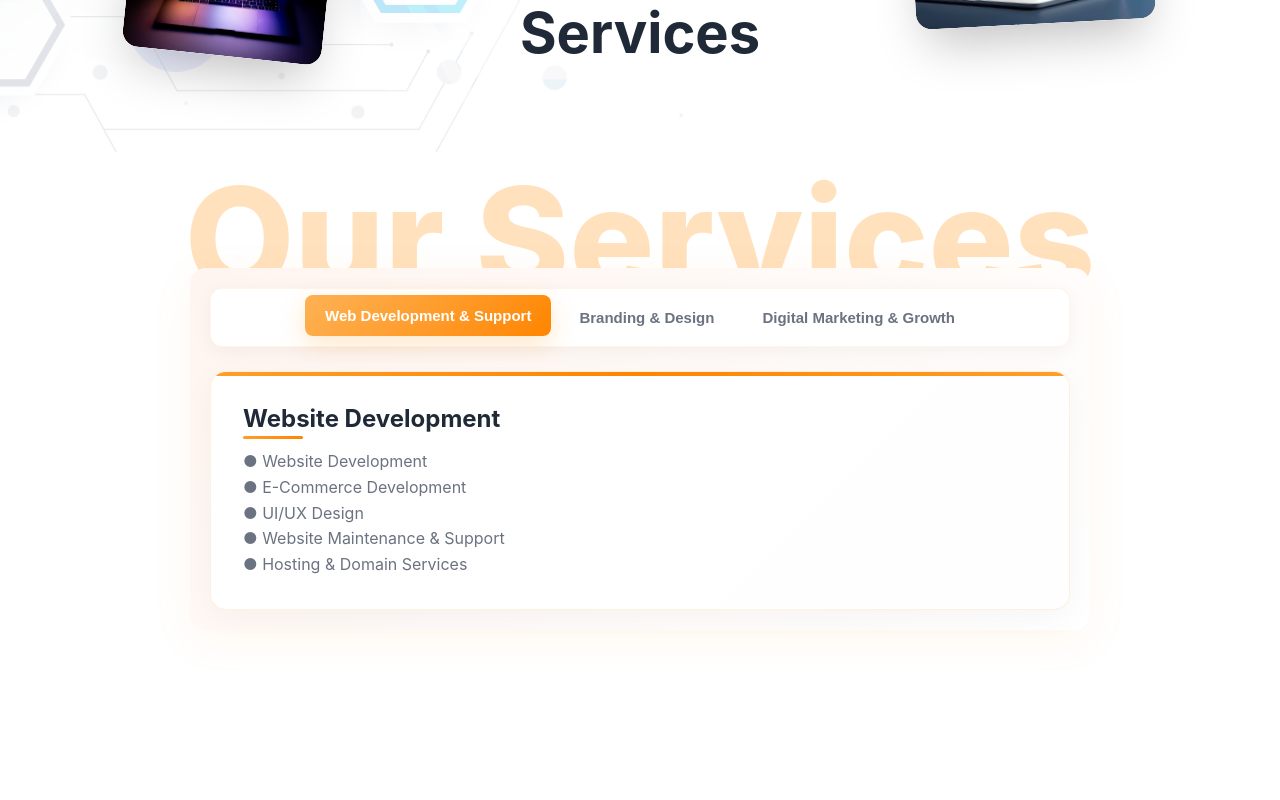
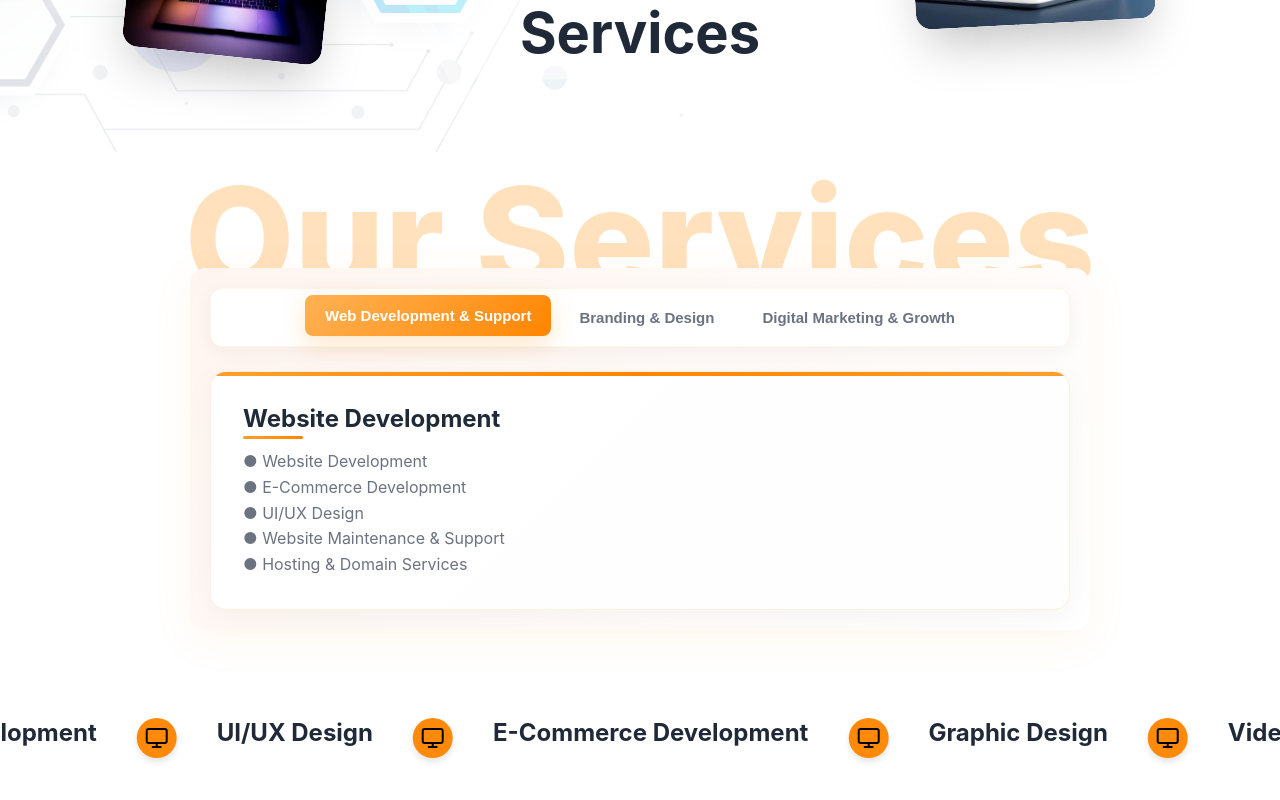
Before and after one commit to Akshat0811hub/yuvocreations, a React (Create React App) app: page / in a window 1280 px wide. Shown: the part 741-1541 px from the top of the page. Before the commit the page ends 1411 px from the top, so only its background shows below. Built offline with nearby package versions, Linux system fonts and the light colour scheme.

Commit message:
carousel made

```diff
--- a/package.json
+++ b/package.json
@@ -7,6 +7,7 @@
     "@testing-library/jest-dom": "^6.8.0",
     "@testing-library/react": "^16.3.0",
     "@testing-library/user-event": "^13.5.0",
+    "lucide-react": "^0.544.0",
     "react": "^19.1.1",
     "react-dom": "^19.1.1",
     "react-scripts": "5.0.1",
--- /dev/null
+++ b/src/components/Carousel.jsx
@@ -0,0 +1,50 @@
+import React from 'react';
+import { Monitor } from 'lucide-react';
+import '../css/Carousel.css'; // CSS import
+
+const Carousel = () => {
+  const items = [
+    "Web Design",
+    "Software Development",
+    "UI/UX Design",
+    "E-Commerce Development",
+    "Graphic Design",
+    "Video Editing",
+    "Digital Marketing",
+    "SEO"
+  ];
+
+  // Duplicate items for seamless infinite scroll
+  const duplicatedItems = [...items, ...items];
+
+  return (
+    <div className="carousel-container">
+      <div className="relative">
+        {/* Horizontal scrolling container */}
+        <div className="flex items-center whitespace-nowrap animate-scroll">
+          {duplicatedItems.map((item, index) => (
+            <React.Fragment key={index}>
+              {/* Service Name */}
+              <h2 className="service-text">
+                {item}
+              </h2>
+
+              {/* Icon between services (skip last one in a loop) */}
+              {index !== duplicatedItems.length - 1 && (
+                <div className="service-icon">
+                  <Monitor className="w-5 h-5 text-white" />
+                </div>
+              )}
+            </React.Fragment>
+          ))}
+        </div>
+
+        {/* Gradient edges */}
+        <div className="absolute left-0 top-0 h-full w-20 bg-gradient-to-r from-white to-transparent pointer-events-none z-10"></div>
+        <div className="absolute right-0 top-0 h-full w-20 bg-gradient-to-l from-white to-transparent pointer-events-none z-10"></div>
+      </div>
+    </div>
+  );
+};
+
+export default Carousel;
--- a/src/components/Tabs.jsx
+++ b/src/components/Tabs.jsx
@@ -1,5 +1,6 @@
 import React, { useState } from "react";
 import "../css/Tabs.css";
+import Carousel from "./Carousel";
 
 const Tabs = () => {
   const [activeTab, setActiveTab] = useState("tab1");
@@ -44,7 +45,6 @@ const Tabs = () => {
             <br /> ● Hosting & Domain Services
           </p>
         </div>
-
         <div className={`tab-content ${activeTab === "tab2" ? "show" : ""}`}>
           <h3>Branding & Design</h3>
           <p>
@@ -64,6 +64,7 @@ const Tabs = () => {
         </div>
       </div>
     </div>
+    <Carousel/>
     </>
   );
 };
--- /dev/null
+++ b/src/css/Carousel.css
@@ -0,0 +1,55 @@
+/* Main container */
+.carousel-container {
+  width: 100%;
+  overflow: hidden;
+  background: white;
+  padding: 3rem 0; /* py-12 */
+}
+
+/* Text styling */
+.service-text {
+  font-size: 1.5rem; /* text-2xl */
+  font-weight: bold;
+  color: #1f2937; /* text-gray-800 */
+  margin: 0 1.5rem; /* mx-6 */
+  white-space: nowrap;
+  transition: color 0.3s ease;
+}
+
+.service-text:hover {
+  color: #2563eb; /* blue-600 */
+}
+
+/* Icon circle */
+.service-icon {
+  width: 2.5rem;   /* w-10 */
+  height: 2.5rem;  /* h-10 */
+  background: #ff8a0a; /* blue-500 */
+  border-radius: 50%;
+  display: flex;
+  align-items: center;
+  justify-content: center;
+  margin: 0 1rem; /* mx-4 */
+  box-shadow: 0 4px 6px rgba(0,0,0,0.1);
+  transition: all 0.3s ease;
+}
+
+.service-icon:hover {
+  background: #2563eb; /* blue-600 */
+  transform: scale(1.1);
+}
+
+/* Scroll animation */
+@keyframes scroll {
+  0% {
+    transform: translateX(0);
+  }
+  100% {
+    transform: translateX(-50%);
+  }
+}
+
+.animate-scroll {
+  display: inline-flex;
+  animation: scroll 30s linear infinite;
+}
--- a/src/css/Tabs.css
+++ b/src/css/Tabs.css
@@ -10,8 +10,7 @@
   border-radius: 16px;
   box-shadow: 0 10px 40px rgba(254, 158, 42, 0.08);
   margin-top: -80px;
-  position: relative;  /* 👈 yeh add karo */
-  z-index: -1;         /* ab element peeche चला जाएगा */
+  position: relative;
 }
 
 .services-heading {
@@ -23,10 +22,10 @@
   font-family: 'Inter', 'Segoe UI', Tahoma, Geneva, Verdana, sans-serif;
   z-index: -1;
   position: relative;
-  opacity: 0.3; /* yahan value 0.1 se 1 tak de sakte ho */
+  opacity: 0.3;
 }
 
-/* tab buttons row */
+
 .tabs {
   display: flex;
   gap: 8px;
--- a/src/pages/Home.jsx
+++ b/src/pages/Home.jsx
@@ -2,6 +2,7 @@ import React from 'react'
 import ParallaxMouseEffect from '../components/ParallaxMouseEffect'
 import Header from '../components/Header'
 import Tabs from '../components/Tabs'
+
 
 const Home = () => {
   return (
```
Also changed, not shown: 1 other file (tests, documents, lock files or other folders).
